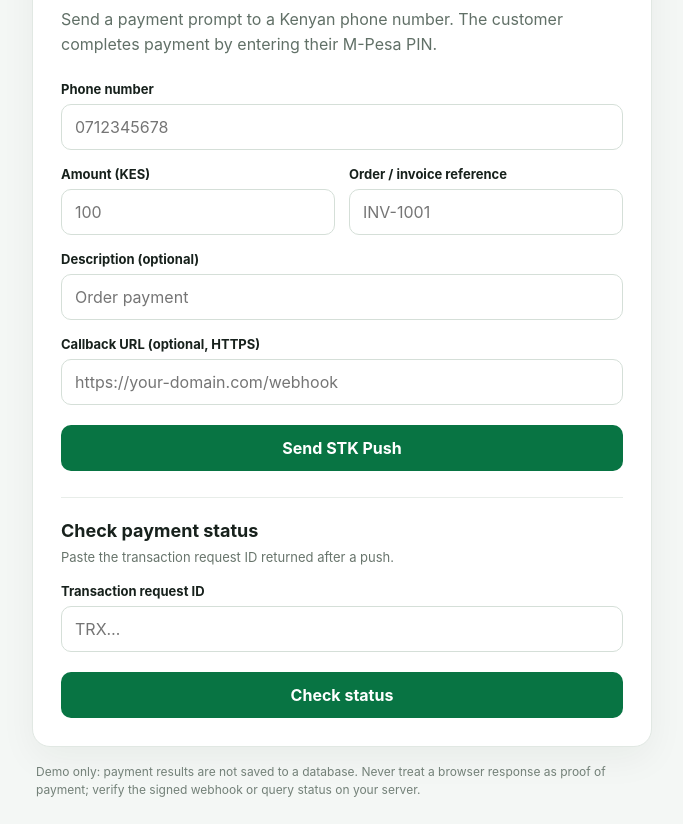
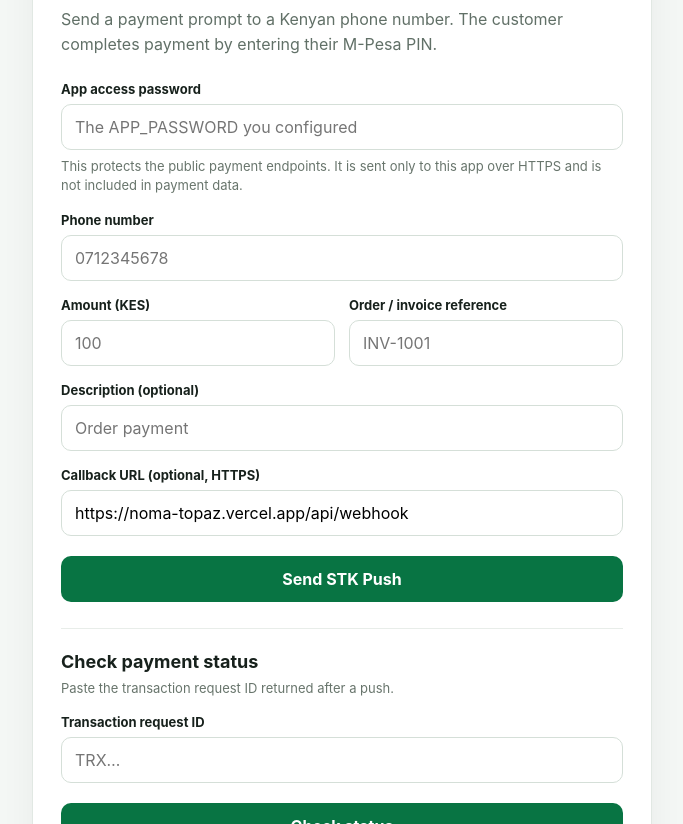
Before and after one commit to blitzfm254-maker/noma, a website: page stk-push-starter/public/index.html in a window 1280 px wide. Shown: the part 128-952 px from the top of the page, without its empty margins (298-981 px from the left). Drawn offline with Linux system fonts and the light colour scheme.

Commit message:
Add secure StackHero STK Push integration

```diff
--- a/stk-push-starter/public/index.html
+++ b/stk-push-starter/public/index.html
@@ -38,6 +38,10 @@
       <h1>STK Push demo</h1>
       <p class="intro">Send a payment prompt to a Kenyan phone number. The customer completes payment by entering their M-Pesa PIN.</p>
 
+      <label for="app_password">App access password</label>
+      <input id="app_password" type="password" autocomplete="current-password" placeholder="The APP_PASSWORD you configured" required>
+      <p class="small">This protects the public payment endpoints. It is sent only to this app over HTTPS and is not included in payment data.</p>
+
       <form id="stkForm">
         <label for="phone">Phone number</label>
         <input id="phone" name="phone" placeholder="0712345678" autocomplete="tel" required>
@@ -54,7 +58,7 @@
         <label for="description">Description (optional)</label>
         <input id="description" name="description" maxlength="100" placeholder="Order payment">
         <label for="callback_url">Callback URL (optional, HTTPS)</label>
-        <input id="callback_url" name="callback_url" type="url" placeholder="https://your-domain.com/webhook">
+        <input id="callback_url" name="callback_url" type="url" value="https://noma-topaz.vercel.app/api/webhook">
         <button id="sendButton" type="submit">Send STK Push</button>
       </form>
 
@@ -70,13 +74,16 @@
       </form>
       <div id="statusResult" class="result" role="status" aria-live="polite"></div>
     </section>
-    <footer>Demo only: payment results are not saved to a database. Never treat a browser response as proof of payment; verify the signed webhook or query status on your server.</footer>
+      <footer>Demo only: payment results are not saved to a database. The callback works only after this package's webhook endpoint is deployed at the configured domain. Never treat a browser response as proof of payment; verify the signed webhook or query status on your server.</footer>
   </main>
   <script>
     async function postJson(path, body) {
       const response = await fetch(path, {
         method: 'POST',
-        headers: { 'Content-Type': 'application/json' },
+        headers: {
+          'Content-Type': 'application/json',
+          'X-App-Password': document.getElementById('app_password').value
+        },
         body: JSON.stringify(body)
       });
       const data = await response.json().catch(() => ({ success: false, error: { message: 'The server returned an unreadable response.' } }));
```
